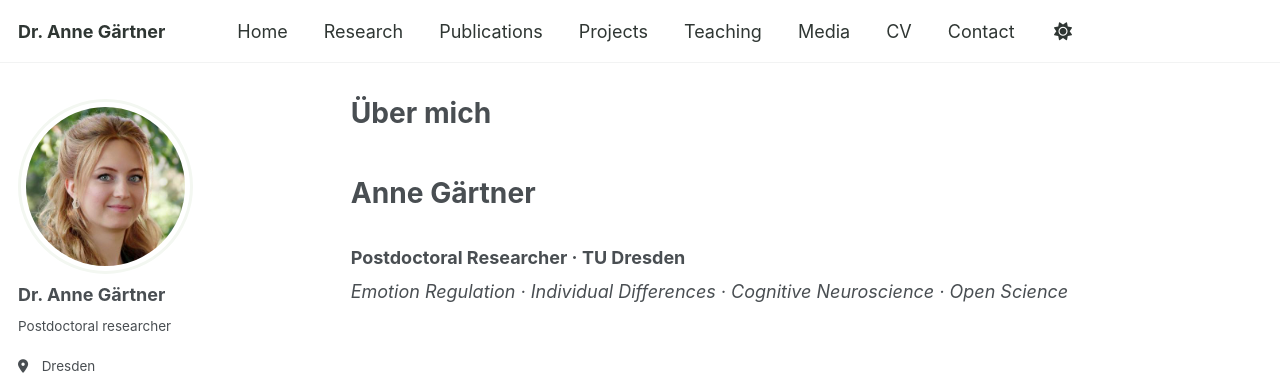
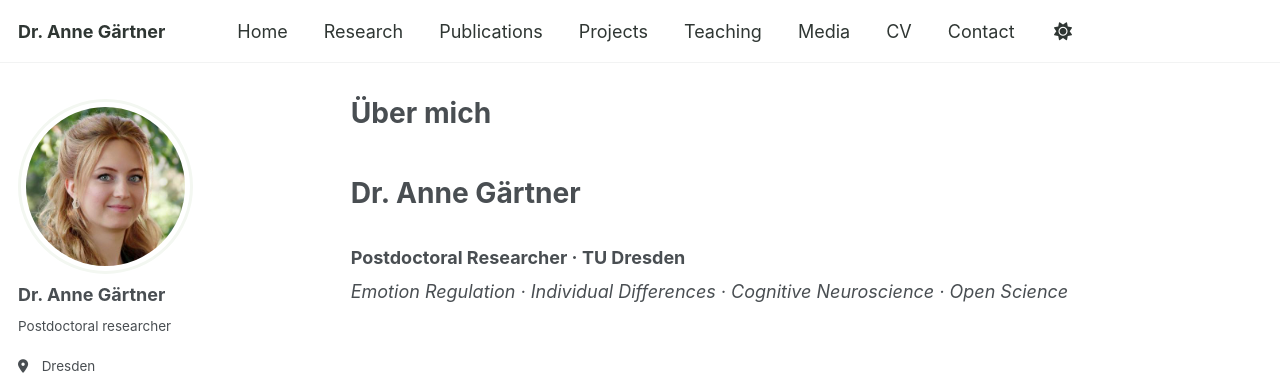
Before and after one commit to angaertner/angaertner.github.io, a Jekyll site: the page built from _pages/about.md, in a window 1280 px wide and 900 px high. Shown: the top 375 px of the window. Built offline with Jekyll 4.4.1, drawn with Linux system fonts in a browser that asks for light colours; some web fonts are replaced; a script that is not in the unit is left out.

```diff
--- a/_pages/about.md
+++ b/_pages/about.md
@@ -8,7 +8,7 @@ redirect_from:
 ---
 
 <div markdown="1" style="padding:2rem 0 2.5rem 0; border-bottom:1px solid #e7ebe6; margin-bottom:2rem;">
-# Anne Gärtner
+# Dr. Anne Gärtner
 
 ### Postdoctoral Researcher · TU Dresden
 
```
